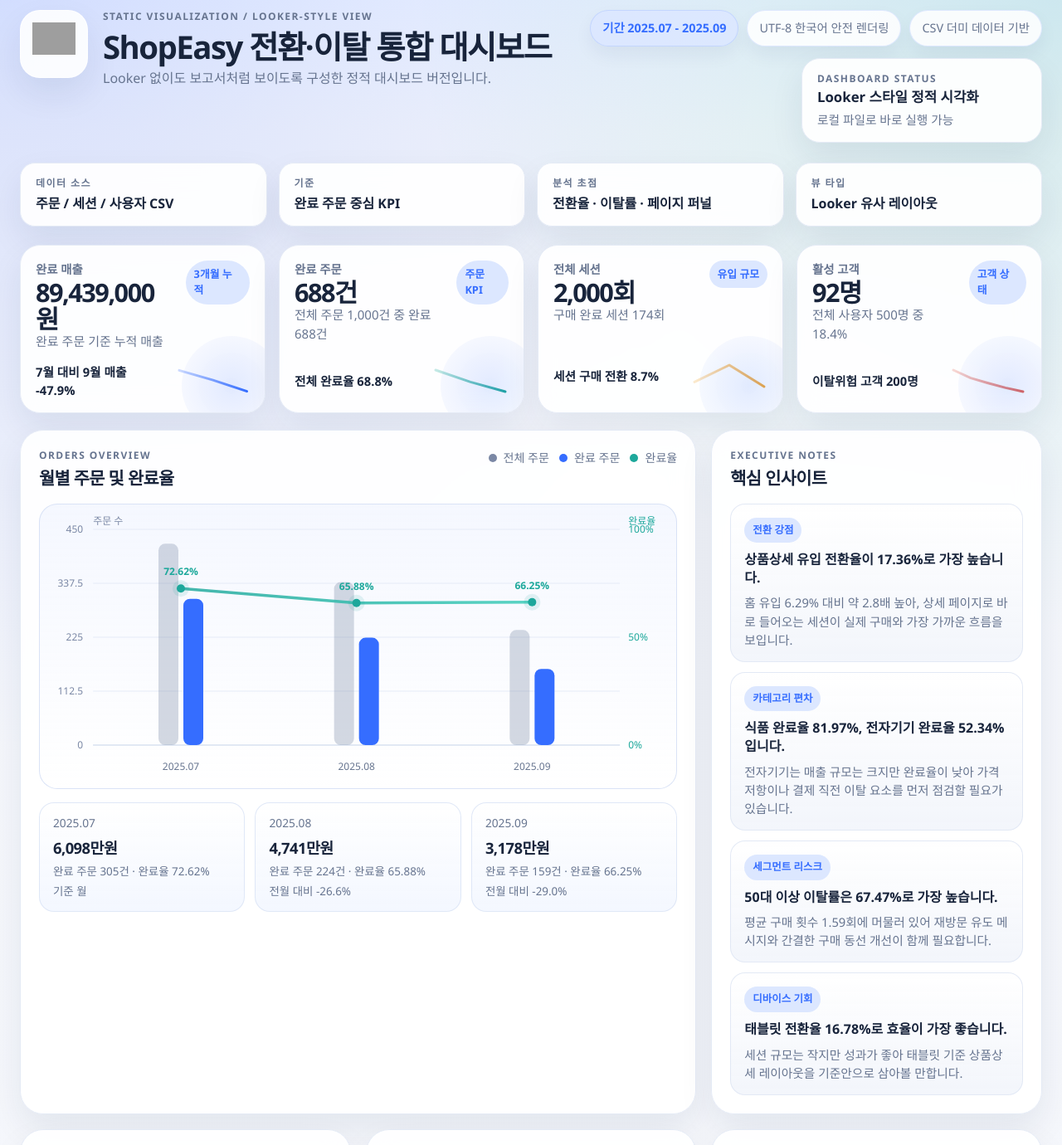
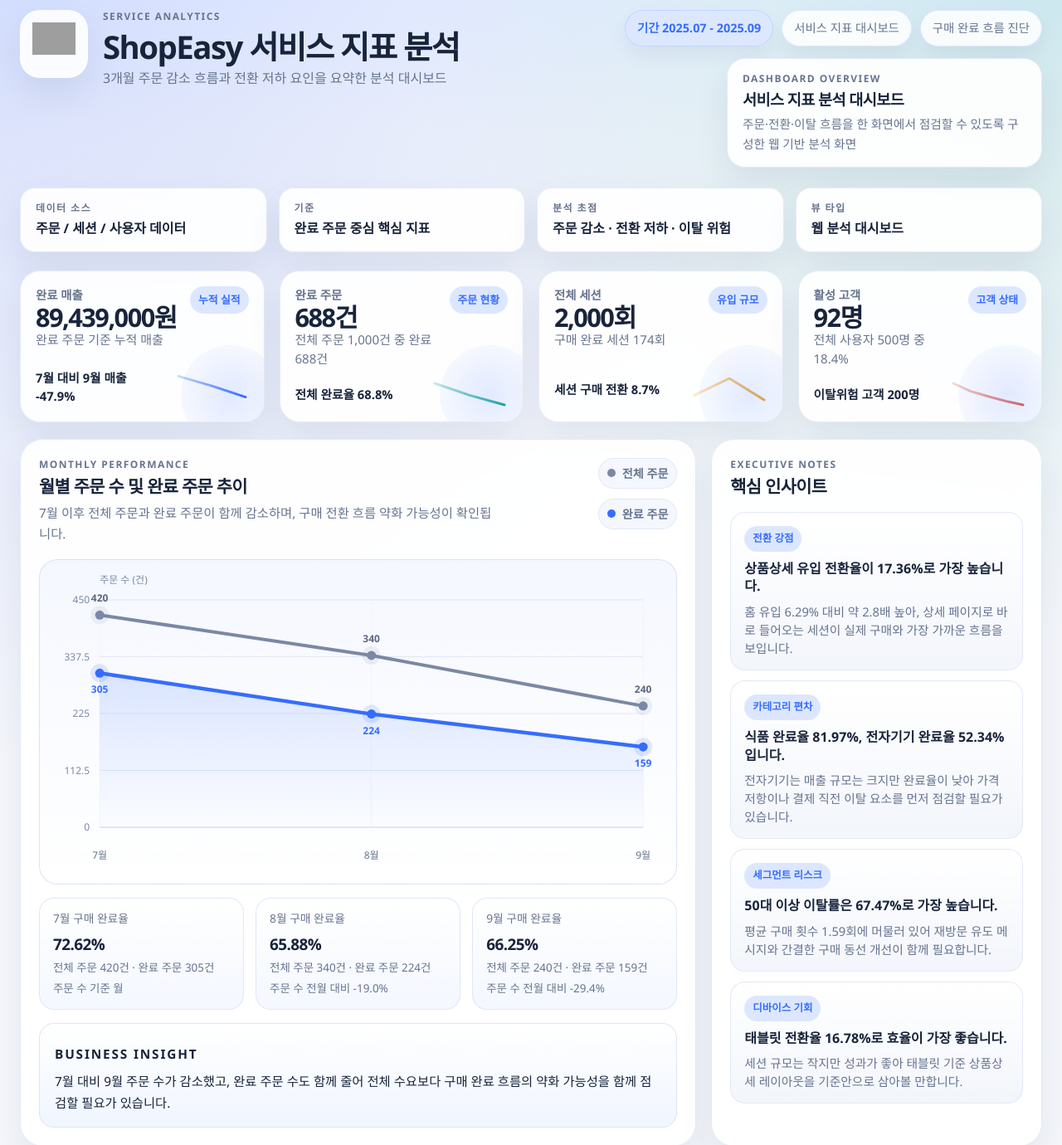
Before and after one commit to dffxonnb-cyber/ShopEasy, a plain HTML site: page index.html in a window 1280 px wide. Shown: the part 20-1400 px from the top of the page at 83% size. Drawn offline with Linux system fonts and the light colour scheme; files that its build step writes are made by us from their sources; grey boxes are pictures that could not be loaded.

Commit message:
Refine dashboard copy and monthly trend section

```diff
--- a/index.html
+++ b/index.html
@@ -4,7 +4,7 @@
     <meta charset="UTF-8" />
     <meta name="viewport" content="width=device-width, initial-scale=1.0" />
     <base href="./looker-dashboard/" />
-    <title>ShopEasy Looker 스타일 대시보드</title>
+    <title>ShopEasy 서비스 지표 분석</title>
     <link rel="stylesheet" href="./styles.css" />
   </head>
   <body>
@@ -15,23 +15,23 @@
             <img src="./assets/brand-logo.png" alt="ShopEasy 브랜드 로고" />
           </div>
           <div class="brand-copy">
-            <p class="eyebrow">Static Visualization / Looker-style View</p>
-            <h1>ShopEasy 전환·이탈 통합 대시보드</h1>
+            <p class="eyebrow">SERVICE ANALYTICS</p>
+            <h1>ShopEasy 서비스 지표 분석</h1>
             <p class="subtitle">
-              Looker 없이도 보고서처럼 보이도록 구성한 정적 대시보드 버전입니다.
+              3개월 주문 감소 흐름과 전환 저하 요인을 요약한 분석 대시보드
             </p>
           </div>
         </div>
         <div class="topbar-side">
           <div class="chip-stack">
             <span class="chip chip-strong">기간 2025.07 - 2025.09</span>
-            <span class="chip">UTF-8 한국어 안전 렌더링</span>
-            <span class="chip">CSV 더미 데이터 기반</span>
+            <span class="chip">서비스 지표 대시보드</span>
+            <span class="chip">구매 완료 흐름 진단</span>
           </div>
           <div class="status-card">
-            <span class="status-label">Dashboard Status</span>
-            <strong>Looker 스타일 정적 시각화</strong>
-            <span class="status-meta">로컬 파일로 바로 실행 가능</span>
+            <span class="status-label">DASHBOARD OVERVIEW</span>
+            <strong>서비스 지표 분석 대시보드</strong>
+            <span class="status-meta">주문·전환·이탈 흐름을 한 화면에서 점검할 수 있도록 구성한 웹 기반 분석 화면</span>
           </div>
         </div>
       </header>
@@ -39,41 +39,44 @@
       <section class="filter-strip" aria-label="대시보드 필터 상태">
         <div class="filter-card">
           <span class="filter-label">데이터 소스</span>
-          <strong>주문 / 세션 / 사용자 CSV</strong>
+          <strong>주문 / 세션 / 사용자 데이터</strong>
         </div>
         <div class="filter-card">
           <span class="filter-label">기준</span>
-          <strong>완료 주문 중심 KPI</strong>
+          <strong>완료 주문 중심 핵심 지표</strong>
         </div>
         <div class="filter-card">
           <span class="filter-label">분석 초점</span>
-          <strong>전환율 · 이탈률 · 페이지 퍼널</strong>
+          <strong>주문 감소 · 전환 저하 · 이탈 위험</strong>
         </div>
         <div class="filter-card">
           <span class="filter-label">뷰 타입</span>
-          <strong>Looker 유사 레이아웃</strong>
+          <strong>웹 분석 대시보드</strong>
         </div>
       </section>
 
       <section class="kpi-grid" id="kpi-grid" aria-label="핵심 지표"></section>
 
       <main class="dashboard-grid">
-        <section class="panel span-8">
+        <section class="panel span-8 monthly-panel">
           <div class="panel-header">
             <div>
-              <p class="panel-label">Orders Overview</p>
-              <h2>월별 주문 및 완료율</h2>
+              <p class="panel-label">Monthly Performance</p>
+              <h2>월별 주문 수 및 완료 주문 추이</h2>
+              <p class="panel-subtitle">
+                7월 이후 전체 주문과 완료 주문이 함께 감소하며, 구매 전환 흐름 약화 가능성이 확인됩니다.
+              </p>
             </div>
             <div class="legend-inline">
               <span><i class="swatch swatch-slate"></i>전체 주문</span>
               <span><i class="swatch swatch-blue"></i>완료 주문</span>
-              <span><i class="swatch swatch-teal"></i>완료율</span>
             </div>
           </div>
           <div class="chart-frame">
-            <div id="monthly-chart" class="svg-chart" role="img" aria-label="월별 주문과 완료율 차트"></div>
+            <div id="monthly-chart" class="svg-chart" role="img" aria-label="월별 주문 수 및 완료 주문 추이 차트"></div>
           </div>
           <div class="mini-metrics" id="monthly-metrics"></div>
+          <div class="monthly-insight" id="monthly-insight"></div>
         </section>
 
         <aside class="panel span-4">
@@ -163,9 +166,9 @@
       </main>
 
       <footer class="page-footer">
-        <span>인코딩: UTF-8</span>
-        <span>폰트 스택: SUIT / Noto Sans KR / Malgun Gothic</span>
-        <span>실행 방식: 저장소 루트의 `index.html` 또는 GitHub Pages</span>
+        <span>분석 범위: 2025.07 - 2025.09</span>
+        <span>핵심 관점: 주문 감소 · 전환 흐름 · 이탈 위험</span>
+        <span>ShopEasy 서비스 지표 분석 화면</span>
       </footer>
     </div>
 
--- a/looker-dashboard/script.js
+++ b/looker-dashboard/script.js
@@ -8,7 +8,7 @@
       label: "완료 매출",
       value: 89439000,
       format: "currency",
-      pill: "3개월 누적",
+      pill: "누적 실적",
       note: "완료 주문 기준 누적 매출",
       trend: "7월 대비 9월 매출 -47.9%",
       series: [60978000, 47411000, 31776000],
@@ -19,7 +19,7 @@
       value: 688,
       format: "number",
       suffix: "건",
-      pill: "주문 KPI",
+      pill: "주문 현황",
       note: "전체 주문 1,000건 중 완료 688건",
       trend: "전체 완료율 68.8%",
       series: [305, 224, 159],
@@ -265,6 +265,8 @@
       body: "세션 규모는 작지만 성과가 좋아 태블릿 기준 상품상세 레이아웃을 기준안으로 삼아볼 만합니다.",
     },
   ],
+  monthlyInsight:
+    "7월 대비 9월 주문 수가 감소했고, 완료 주문 수도 함께 줄어 전체 수요보다 구매 완료 흐름의 약화 가능성을 함께 점검할 필요가 있습니다.",
 };
 
 const numberFormatter = new Intl.NumberFormat("ko-KR");
@@ -303,6 +305,11 @@
   }
 
   return `${minutes}분 ${String(seconds).padStart(2, "0")}초`;
+}
+
+function formatMonthShort(value) {
+  const monthPart = String(value).split(".")[1] ?? value;
+  return `${Number(monthPart)}월`;
 }
 
 function formatDelta(current, previous) {
@@ -383,34 +390,48 @@
   }
 
   const data = dashboardData.monthlyOrders;
-  const width = Math.max(container.clientWidth, 320);
-  const height = width < 520 ? 280 : 320;
-  const margin = { top: 18, right: 56, bottom: 42, left: 52 };
+  const width = Math.max(container.clientWidth, 360);
+  const height = width < 520 ? 320 : 360;
+  const margin = { top: 34, right: 24, bottom: 52, left: 56 };
   const chartWidth = width - margin.left - margin.right;
   const chartHeight = height - margin.top - margin.bottom;
   const maxOrders = Math.max(...data.flatMap((item) => [item.totalOrders, item.completedOrders]));
   const orderCeil = Math.ceil(maxOrders / 50) * 50;
-  const band = chartWidth / data.length;
-  const barWidth = Math.min(24, band * 0.18);
-  const barOffset = 6;
   const leftAxisTicks = Array.from({ length: 5 }, (_, index) => (orderCeil / 4) * index);
-  const rightAxisTicks = [0, 50, 100];
+  const yOrder = (value) => margin.top + chartHeight - (value / orderCeil) * chartHeight;
+  const xPosition = (index) => {
+    if (data.length === 1) {
+      return margin.left + chartWidth / 2;
+    }
 
-  const yOrder = (value) => margin.top + chartHeight - (value / orderCeil) * chartHeight;
-  const yRate = (value) => margin.top + chartHeight - (value / 100) * chartHeight;
+    return margin.left + (index * chartWidth) / (data.length - 1);
+  };
 
-  const linePoints = data
+  const totalLinePoints = data
     .map((item, index) => {
-      const x = margin.left + band * index + band / 2;
-      return `${x},${yRate(item.completionRate)}`;
+      const x = xPosition(index);
+      return `${x},${yOrder(item.totalOrders)}`;
     })
     .join(" ");
+
+  const completedLinePoints = data
+    .map((item, index) => {
+      const x = xPosition(index);
+      return `${x},${yOrder(item.completedOrders)}`;
+    })
+    .join(" ");
+
+  const completedAreaPoints = `
+    ${margin.left},${margin.top + chartHeight}
+    ${completedLinePoints}
+    ${xPosition(data.length - 1)},${margin.top + chartHeight}
+  `;
 
   const gridLines = leftAxisTicks
     .map((tick) => {
       const y = yOrder(tick);
       return `
-        <line x1="${margin.left}" y1="${y}" x2="${width - margin.right}" y2="${y}" stroke="#e5ebf7" stroke-width="1"></line>
+        <line x1="${margin.left}" y1="${y}" x2="${width - margin.right}" y2="${y}" stroke="#dfe7f5" stroke-width="1.2"></line>
         <text x="${margin.left - 12}" y="${y + 4}" text-anchor="end" font-size="12" fill="#7b88a5">${formatNumber(
           tick,
         )}</text>
@@ -418,41 +439,34 @@
     })
     .join("");
 
-  const rightAxis = rightAxisTicks
-    .map((tick) => {
-      const y = yRate(tick);
+  const monthLabels = data
+    .map((item, index) => {
+      const x = xPosition(index);
       return `
-        <text x="${width - margin.right + 10}" y="${y + 4}" text-anchor="start" font-size="12" fill="#1da89b">${tick}%</text>
+        <line x1="${x}" y1="${margin.top}" x2="${x}" y2="${margin.top + chartHeight}" stroke="#f1f5fb" stroke-width="1"></line>
+        <text x="${x}" y="${height - 14}" text-anchor="middle" font-size="12" fill="#66748f">${formatMonthShort(
+          item.month,
+        )}</text>
       `;
     })
     .join("");
 
-  const bars = data
+  const pointMarkers = data
     .map((item, index) => {
-      const center = margin.left + band * index + band / 2;
-      const totalX = center - barWidth - barOffset / 2;
-      const completedX = center + barOffset / 2;
+      const x = xPosition(index);
       const totalY = yOrder(item.totalOrders);
       const completedY = yOrder(item.completedOrders);
-
       return `
-        <rect x="${totalX}" y="${totalY}" width="${barWidth}" height="${margin.top + chartHeight - totalY}" rx="8" fill="#7b88a5" opacity="0.32"></rect>
-        <rect x="${completedX}" y="${completedY}" width="${barWidth}" height="${margin.top + chartHeight - completedY}" rx="8" fill="#356dff"></rect>
-        <text x="${center}" y="${height - 12}" text-anchor="middle" font-size="12" fill="#66748f">${item.month}</text>
-      `;
-    })
-    .join("");
-
-  const dots = data
-    .map((item, index) => {
-      const center = margin.left + band * index + band / 2;
-      const y = yRate(item.completionRate);
-      return `
-        <circle cx="${center}" cy="${y}" r="5" fill="#1da89b"></circle>
-        <circle cx="${center}" cy="${y}" r="10" fill="#1da89b" opacity="0.12"></circle>
-        <text x="${center}" y="${y - 16}" text-anchor="middle" font-size="12" fill="#1da89b" font-weight="700">${item.completionRate.toFixed(
-          2,
-        )}%</text>
+        <circle cx="${x}" cy="${totalY}" r="5.5" fill="#7b88a5"></circle>
+        <circle cx="${x}" cy="${totalY}" r="11" fill="#7b88a5" opacity="0.12"></circle>
+        <circle cx="${x}" cy="${completedY}" r="5.5" fill="#356dff"></circle>
+        <circle cx="${x}" cy="${completedY}" r="11" fill="#356dff" opacity="0.14"></circle>
+        <text x="${x}" y="${totalY - 16}" text-anchor="middle" font-size="12" fill="#5b6782" font-weight="700">${formatNumber(
+          item.totalOrders,
+        )}</text>
+        <text x="${x}" y="${completedY + 24}" text-anchor="middle" font-size="12" fill="#356dff" font-weight="700">${formatNumber(
+          item.completedOrders,
+        )}</text>
       `;
     })
     .join("");
@@ -460,19 +474,19 @@
   container.innerHTML = `
     <svg viewBox="0 0 ${width} ${height}" width="100%" height="${height}" role="presentation" aria-hidden="true">
       <defs>
-        <linearGradient id="line-fill" x1="0%" y1="0%" x2="100%" y2="0%">
-          <stop offset="0%" stop-color="#1da89b" stop-opacity="0.82"></stop>
-          <stop offset="100%" stop-color="#4bd0be" stop-opacity="0.92"></stop>
+        <linearGradient id="completed-area-fill" x1="0%" y1="0%" x2="0%" y2="100%">
+          <stop offset="0%" stop-color="#356dff" stop-opacity="0.16"></stop>
+          <stop offset="100%" stop-color="#356dff" stop-opacity="0.01"></stop>
         </linearGradient>
       </defs>
       ${gridLines}
+      ${monthLabels}
       <line x1="${margin.left}" y1="${margin.top + chartHeight}" x2="${width - margin.right}" y2="${margin.top + chartHeight}" stroke="#dbe3f2" stroke-width="1.5"></line>
-      ${bars}
-      <polyline fill="none" stroke="url(#line-fill)" stroke-width="3.5" stroke-linecap="round" stroke-linejoin="round" points="${linePoints}"></polyline>
-      ${dots}
-      ${rightAxis}
-      <text x="${margin.left}" y="12" font-size="12" fill="#7b88a5">주문 수</text>
-      <text x="${width - margin.right + 10}" y="12" font-size="12" fill="#1da89b">완료율</text>
+      <polygon points="${completedAreaPoints}" fill="url(#completed-area-fill)"></polygon>
+      <polyline fill="none" stroke="#7b88a5" stroke-width="4" stroke-linecap="round" stroke-linejoin="round" points="${totalLinePoints}"></polyline>
+      <polyline fill="none" stroke="#356dff" stroke-width="4.5" stroke-linecap="round" stroke-linejoin="round" points="${completedLinePoints}"></polyline>
+      ${pointMarkers}
+      <text x="${margin.left}" y="14" font-size="12" fill="#7b88a5">주문 수 (건)</text>
     </svg>
   `;
 }
@@ -485,17 +499,29 @@
 
   container.innerHTML = dashboardData.monthlyOrders
     .map((item, index, array) => {
-      const previous = array[index - 1]?.completedOrders;
+      const previous = array[index - 1]?.totalOrders;
       return `
         <article class="mini-metric">
-          <span class="mini-metric-label">${item.month}</span>
-          <strong>${formatCurrencyWan(item.totalAmount)}</strong>
-          <small>완료 주문 ${formatNumber(item.completedOrders)}건 · 완료율 ${formatPercent(item.completionRate)}</small>
-          <small>${formatDelta(item.completedOrders, previous)}</small>
+          <span class="mini-metric-label">${formatMonthShort(item.month)} 구매 완료율</span>
+          <strong>${formatPercent(item.completionRate)}</strong>
+          <small>전체 주문 ${formatNumber(item.totalOrders)}건 · 완료 주문 ${formatNumber(item.completedOrders)}건</small>
+          <small>주문 수 ${formatDelta(item.totalOrders, previous)}</small>
         </article>
       `;
     })
     .join("");
+}
+
+function renderMonthlyInsight() {
+  const container = document.querySelector("#monthly-insight");
+  if (!container) {
+    return;
+  }
+
+  container.innerHTML = `
+    <p class="monthly-insight-label">BUSINESS INSIGHT</p>
+    <p>${dashboardData.monthlyInsight}</p>
+  `;
 }
 
 function renderInsights() {
@@ -727,6 +753,7 @@
   renderKpis();
   renderMonthlyChart();
   renderMonthlyMetrics();
+  renderMonthlyInsight();
   renderInsights();
   renderCategoryChart();
   renderEntryChart();
--- a/looker-dashboard/styles.css
+++ b/looker-dashboard/styles.css
@@ -154,21 +154,24 @@
 }
 
 .status-card {
-  min-width: 290px;
+  min-width: 320px;
+  max-width: 380px;
   border-radius: var(--radius-lg);
   padding: 16px 18px;
   display: grid;
-  gap: 4px;
+  gap: 6px;
 }
 
 .status-card strong {
-  font-size: 1.05rem;
-  line-height: 1.35;
+  font-size: 1.16rem;
+  line-height: 1.3;
+  letter-spacing: -0.03em;
 }
 
 .status-meta {
   color: var(--muted);
   font-size: 0.92rem;
+  line-height: 1.6;
 }
 
 .filter-strip {
@@ -193,8 +196,8 @@
 .kpi-grid {
   margin-top: 22px;
   display: grid;
-  grid-template-columns: repeat(4, minmax(0, 1fr));
-  gap: 16px;
+  grid-template-columns: repeat(auto-fit, minmax(220px, 1fr));
+  gap: 18px;
 }
 
 .kpi-card {
@@ -217,10 +220,14 @@
 }
 
 .kpi-top {
-  display: flex;
-  justify-content: space-between;
+  display: grid;
+  grid-template-columns: minmax(0, 1fr) auto;
   align-items: flex-start;
   gap: 12px;
+}
+
+.kpi-top > div {
+  min-width: 0;
 }
 
 .kpi-label {
@@ -228,6 +235,7 @@
   font-size: 0.9rem;
   color: var(--muted);
   font-weight: 700;
+  white-space: nowrap;
 }
 
 .kpi-pill {
@@ -239,6 +247,7 @@
   font-weight: 700;
   color: var(--blue);
   background: var(--blue-soft);
+  white-space: nowrap;
 }
 
 .kpi-value {
@@ -323,6 +332,14 @@
   letter-spacing: -0.03em;
 }
 
+.panel-subtitle {
+  margin: 8px 0 0;
+  max-width: 660px;
+  color: var(--muted);
+  font-size: 0.96rem;
+  line-height: 1.6;
+}
+
 .panel-note {
   margin: 4px 0 0;
   color: var(--muted);
@@ -342,6 +359,12 @@
   display: inline-flex;
   align-items: center;
   gap: 8px;
+  padding: 7px 10px;
+  border-radius: 999px;
+  background: rgba(244, 247, 253, 0.92);
+  border: 1px solid rgba(223, 231, 245, 0.88);
+  font-weight: 600;
+  white-space: nowrap;
 }
 
 .swatch {
@@ -364,7 +387,7 @@
 }
 
 .chart-frame {
-  padding: 12px 12px 4px;
+  padding: 14px 16px 10px;
   border-radius: 22px;
   background: linear-gradient(180deg, rgba(244, 247, 255, 0.92), rgba(255, 255, 255, 0.76));
   border: 1px solid rgba(214, 224, 245, 0.9);
@@ -372,14 +395,14 @@
 
 .svg-chart {
   width: 100%;
-  min-height: 320px;
+  min-height: 360px;
 }
 
 .mini-metrics {
   margin-top: 16px;
   display: grid;
-  grid-template-columns: repeat(3, minmax(0, 1fr));
-  gap: 12px;
+  grid-template-columns: repeat(auto-fit, minmax(180px, 1fr));
+  gap: 14px;
 }
 
 .mini-metric {
@@ -398,7 +421,7 @@
 
 .mini-metric strong {
   display: block;
-  font-size: 1.15rem;
+  font-size: 1.18rem;
   letter-spacing: -0.03em;
 }
 
@@ -407,6 +430,32 @@
   margin-top: 4px;
   color: var(--muted);
   font-size: 0.84rem;
+  line-height: 1.55;
+}
+
+.monthly-insight {
+  margin-top: 16px;
+  padding: 16px 18px;
+  border-radius: 18px;
+  border: 1px solid rgba(220, 228, 242, 0.92);
+  background: linear-gradient(180deg, rgba(255, 255, 255, 0.98), rgba(239, 245, 255, 0.92));
+}
+
+.monthly-insight-label {
+  margin: 0;
+  font-size: 0.74rem;
+  line-height: 1.3;
+  letter-spacing: 0.12em;
+  text-transform: uppercase;
+  color: var(--muted);
+  font-weight: 700;
+}
+
+.monthly-insight p {
+  margin: 8px 0 0;
+  font-size: 0.96rem;
+  line-height: 1.65;
+  color: var(--text);
 }
 
 .insight-list {
@@ -684,9 +733,7 @@
 }
 
 @media (max-width: 1180px) {
-  .filter-strip,
-  .kpi-grid,
-  .mini-metrics {
+  .filter-strip {
     grid-template-columns: repeat(2, minmax(0, 1fr));
   }
 
@@ -715,9 +762,7 @@
     padding: 22px 14px 36px;
   }
 
-  .filter-strip,
-  .kpi-grid,
-  .mini-metrics {
+  .filter-strip {
     grid-template-columns: minmax(0, 1fr);
   }
 
@@ -736,10 +781,13 @@
   }
 
   .panel-header,
-  .kpi-top,
   .kpi-foot {
     flex-direction: column;
     align-items: flex-start;
+  }
+
+  .kpi-top {
+    grid-template-columns: minmax(0, 1fr);
   }
 
   .legend-inline {
```
Also changed, not shown: looker-dashboard/index.html (+24 -21 lines).
